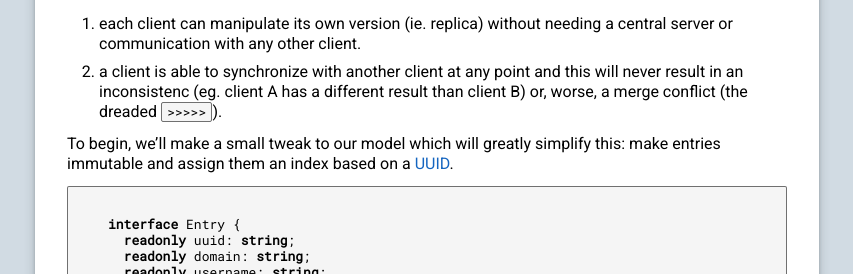
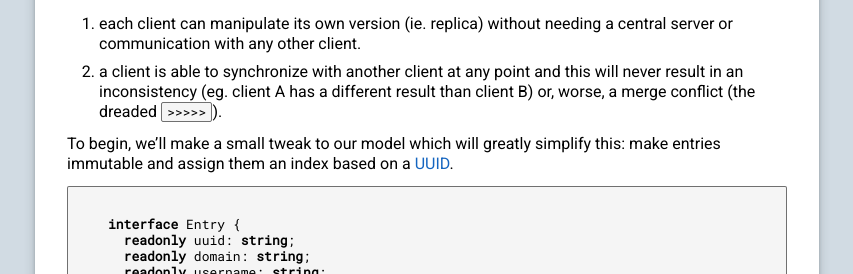
Before and after one commit to jokeofweek/jokeofweek.github.io, a Jekyll site: the page built from _posts/2020-05-24-collaborating_on_data_without_a_server.markdown, in a window 1280 px wide. Shown: the part 956-1230 px from the top of the page, without its empty margins (213-1066 px from the left). Built offline with Jekyll 4.4.1, drawn with Linux system fonts in a browser that asks for light colours.

Commit message:
Fix typo.

```diff
--- a/_posts/2020-05-24-collaborating_on_data_without_a_server.markdown
+++ b/_posts/2020-05-24-collaborating_on_data_without_a_server.markdown
@@ -33,7 +33,7 @@ We want to be able to synchronize vaults across devices such that whatever order
 A number of techniques can help us achieve this, and the one I'll be covering today is [conflict-free replicated data types](https://en.wikipedia.org/wiki/Conflict-free_replicated_data_type) (CRDTs). These are data structures which can exist on multiple clients and follow defined rules such that:
 
 1. each client can manipulate its own version (ie. replica) without needing a central server or communication with any other client.
-2. a client is able to synchronize with another client at any point and this will never result in an inconsistenc (eg. client A has a different result than client B) or, worse, a merge conflict (the dreaded `>>>>>`).
+2. a client is able to synchronize with another client at any point and this will never result in an inconsistency (eg. client A has a different result than client B) or, worse, a merge conflict (the dreaded `>>>>>`).
 
 To begin, we'll make a small tweak to our model which will greatly simplify this: make entries immutable and assign them an index based on a [UUID](https://en.wikipedia.org/wiki/Universally_unique_identifier).
 
--- a/_sass/main.scss
+++ b/_sass/main.scss
@@ -175,7 +175,7 @@ article ol li {
     margin: 0 auto;
     max-width: 45em;
     position: relative;
-    width: 85%;
+    width: 80%;
   }
 
   #separator-swirl {
```
